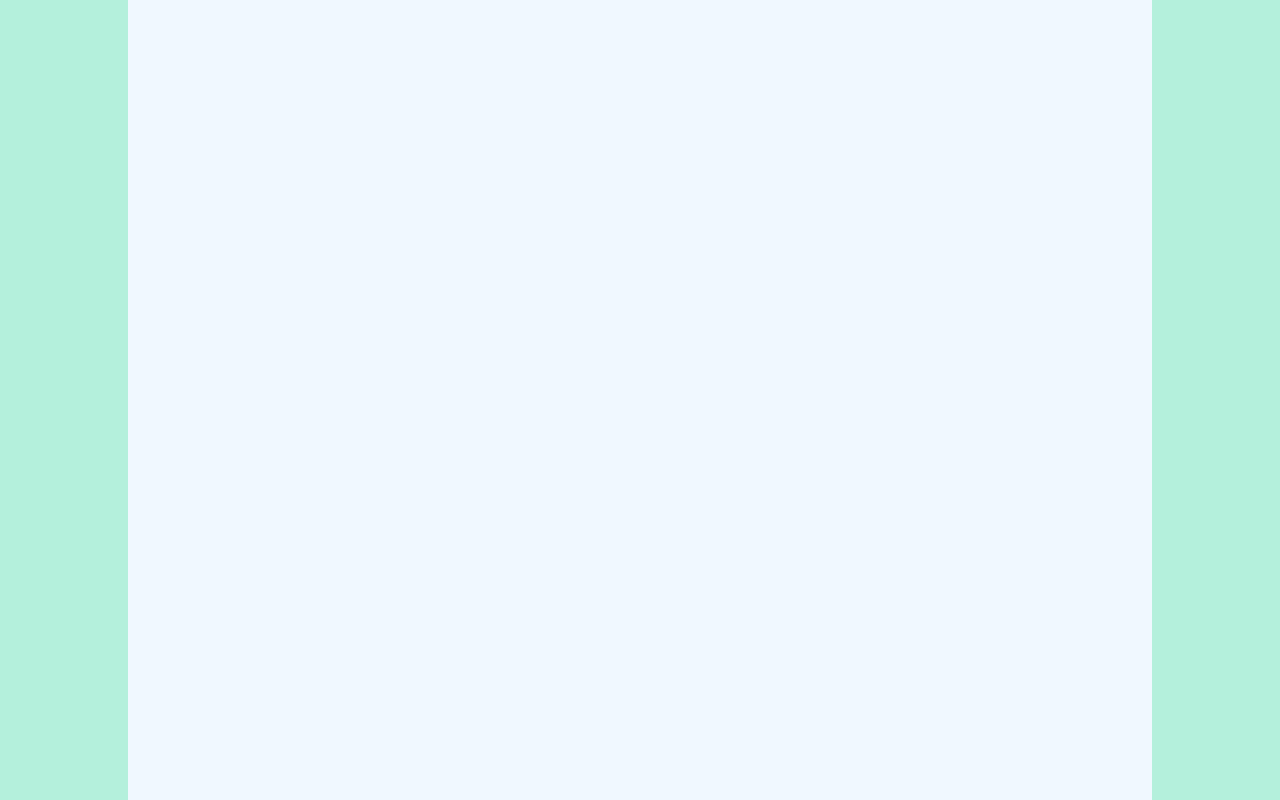
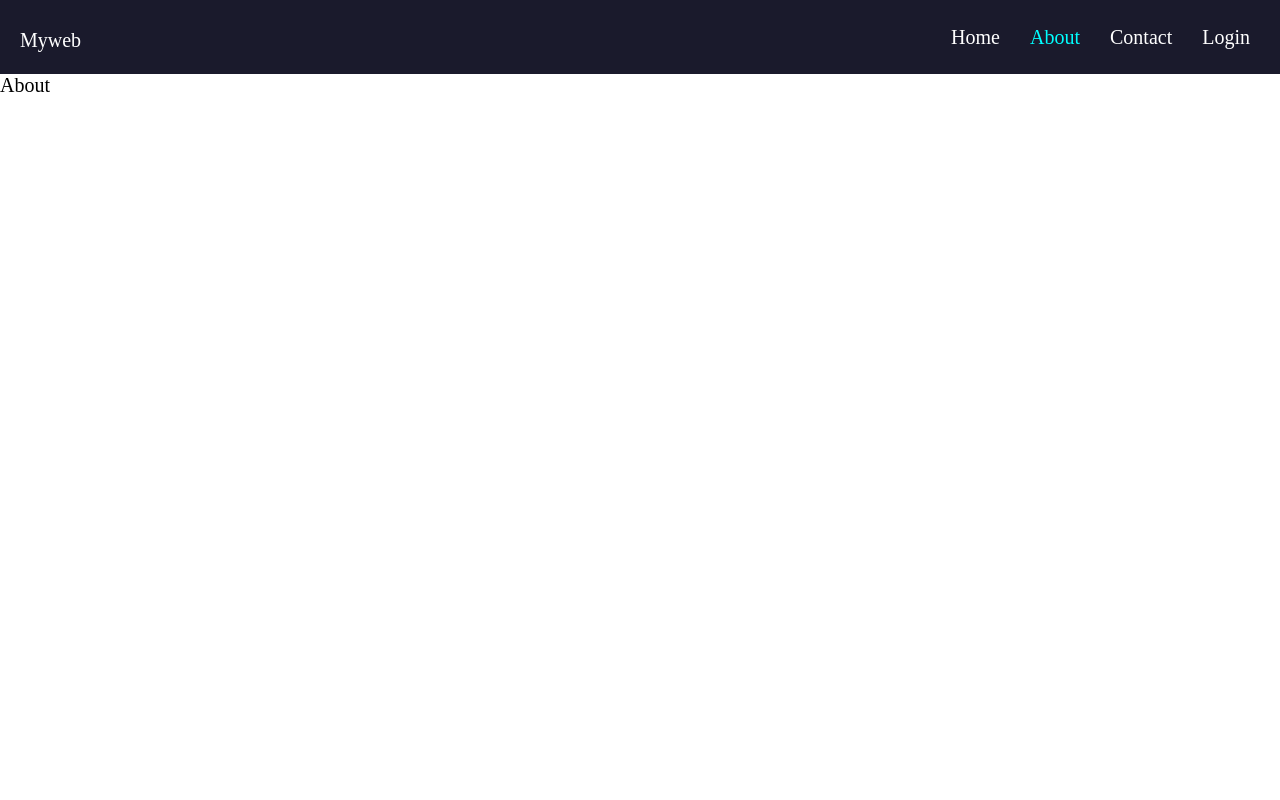
Before and after one commit to rampravesh22/react-thapa-tutorials, a React (Create React App) app: page /About in a window 1280 px wide. Built offline with nearby package versions, Linux system fonts and the light colour scheme.

Commit message:
navbar example

```diff
--- a/package.json
+++ b/package.json
@@ -6,8 +6,10 @@
     "@testing-library/jest-dom": "^5.16.5",
     "@testing-library/react": "^13.4.0",
     "@testing-library/user-event": "^13.5.0",
+    "bootstrap": "^5.2.2",
     "react": "^18.2.0",
     "react-dom": "^18.2.0",
+    "react-router-dom": "^6.4.2",
     "react-scripts": "5.0.1",
     "web-vitals": "^2.1.4"
   },
--- /dev/null
+++ b/src/About.js
@@ -0,0 +1,9 @@
+import React from 'react'
+
+const About = () => {
+  return (
+    <div>About</div>
+  )
+}
+
+export default About
--- a/src/App.js
+++ b/src/App.js
@@ -1,9 +1,25 @@
-import React from 'react'
+import React from "react";
+import { Routes, Route } from "react-router-dom";
+import About from "./About";
+import Contact from "./Contact";
+import { Home } from "./Home";
+import Login from "./Login";
+import NavBar from "./NavBar";
+
 function App() {
 	return (
 		<>
-			{/* Componenents */}
-
+			<div className="nav-bar">
+				<NavBar></NavBar>
+			</div>
+			<div className="routes">
+				<Routes>
+					<Route path="/home" element={<Home></Home>}></Route>
+					<Route path="/About" element={<About></About>}></Route>
+					<Route path="/contact" element={<Contact></Contact>}></Route>
+					<Route path= "/Login" element={<Login></Login>}></Route>
+				</Routes>
+			</div>
 		</>
 	);
 }
--- /dev/null
+++ b/src/Contact.js
@@ -0,0 +1,9 @@
+import React from 'react'
+
+const Contact = () => {
+  return (
+    <div>Contact</div>
+  )
+}
+
+export default Contact
--- /dev/null
+++ b/src/Home.js
@@ -0,0 +1,5 @@
+import React from "react";
+
+export const Home = () => {
+	return <div>Home</div>;
+};
--- /dev/null
+++ b/src/Login.js
@@ -0,0 +1,9 @@
+import React from 'react'
+
+const Login = () => {
+  return (
+    <div>Login</div>
+  )
+}
+
+export default Login
--- /dev/null
+++ b/src/NavBar.js
@@ -0,0 +1,28 @@
+import React from "react";
+import { NavLink } from "react-router-dom";
+
+const NavBar = () => {
+	return (
+		<>
+         <div className="nav-bar__logo">
+            <NavLink to="/home">Myweb</NavLink>
+         </div>
+			<ul className="nav-bar__link">
+				<li>
+					<NavLink to="/home">Home</NavLink>
+				</li>
+				<li>
+					<NavLink to="/about">About</NavLink>
+				</li>
+				<li>
+					<NavLink to="/contact">Contact</NavLink>
+				</li>
+				<li>
+					<NavLink to="/login">Login</NavLink>
+				</li>
+			</ul>
+		</>
+	);
+};
+
+export default NavBar;
--- a/src/index.css
+++ b/src/index.css
@@ -12,21 +12,50 @@
 
 html {
 	/* 1rem = 10px*/
+   font-family: poppins;
 	font-size: 62.5%;
 }
-
-
-body{
-    background-color: rgba(3, 204, 137, 0.295);
-    min-height: 100vh;
-}
-#root{
-   width: 80%;
-   margin: auto;
-   background-color: aliceblue;
-   padding: 2rem;
-   min-height: 100vh;
-}
-html * {
+html *{
    font-size: 2rem;
 }
+li{
+   list-style: none;
+}
+a{
+   color: white;
+   text-decoration: none;
+}
+.nav-bar{
+   display: flex;
+   justify-content: space-between;
+   align-items: center;
+   background-color: rgb(26, 26, 44);
+   padding: 2rem ;
+}
+.nav-bar__link{
+   display: flex;
+   margin-right: 1rem;
+   gap:3rem;
+}
+.active{
+   color: aqua;
+}
+.nav-bar__logo{
+   color: white;
+   font-size: 3rem;
+}
+
+@media (0<width<600px) {
+   .nav-bar__logo{
+      align-self: flex-start;
+   }
+   .nav-bar{
+
+      flex-direction: column;
+   }
+   .nav-bar__link{
+      flex-direction: column;
+      justify-content: center;
+   }
+
+}
--- a/src/index.js
+++ b/src/index.js
@@ -3,12 +3,16 @@ import ReactDOM from 'react-dom/client';
 import './index.css';
 import App from './App';
 import reportWebVitals from './reportWebVitals';
+import { BrowserRouter } from 'react-router-dom'
+
 
 const root = ReactDOM.createRoot(document.getElementById('root'));
 root.render(
-  <React.StrictMode>
-    <App />
-  </React.StrictMode>
+	<React.StrictMode>
+		<BrowserRouter>
+			<App />
+		</BrowserRouter>
+	</React.StrictMode>
 );
 
 // If you want to start measuring performance in your app, pass a function
```
Also changed, not shown: 1 other file (tests, documents, lock files or other folders).
